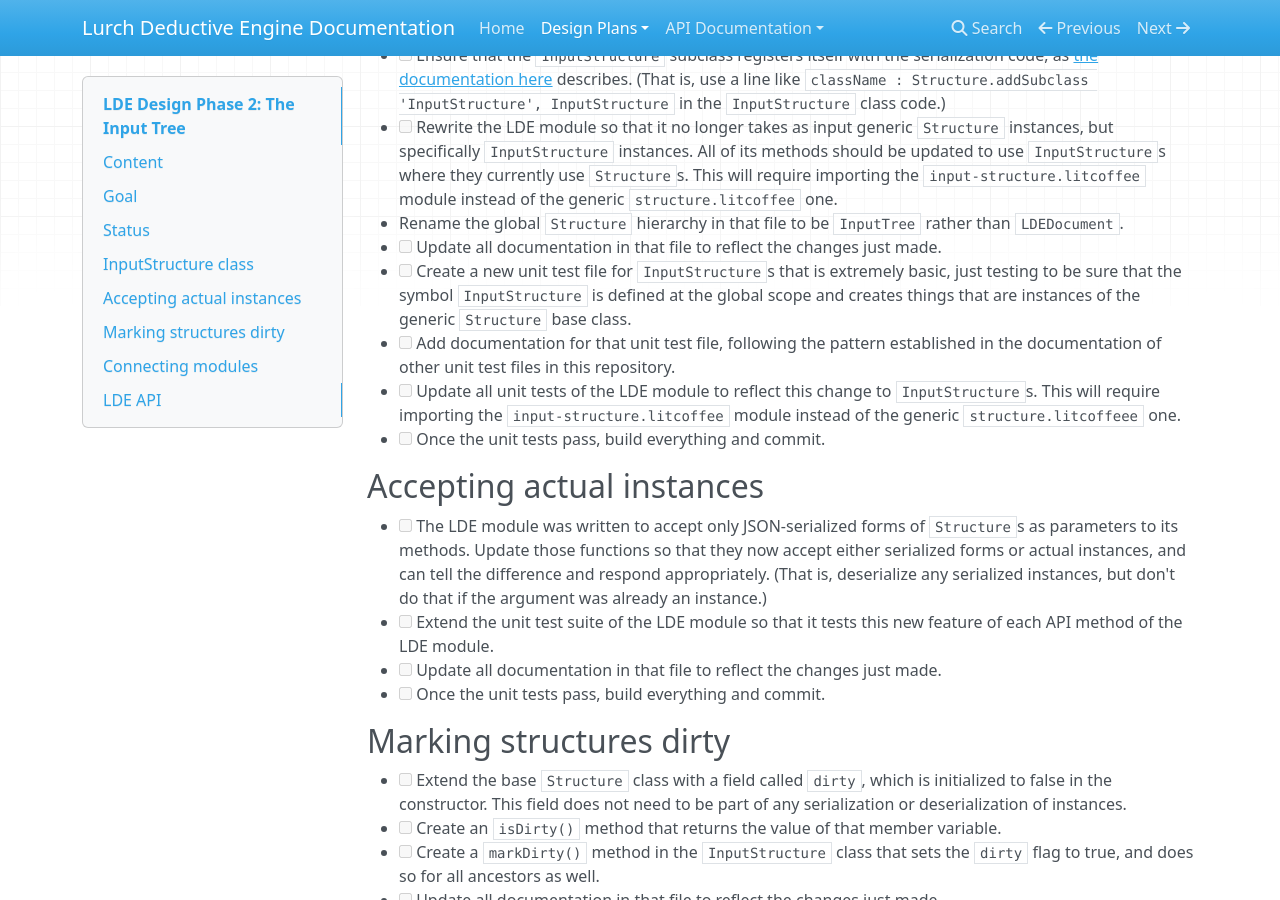
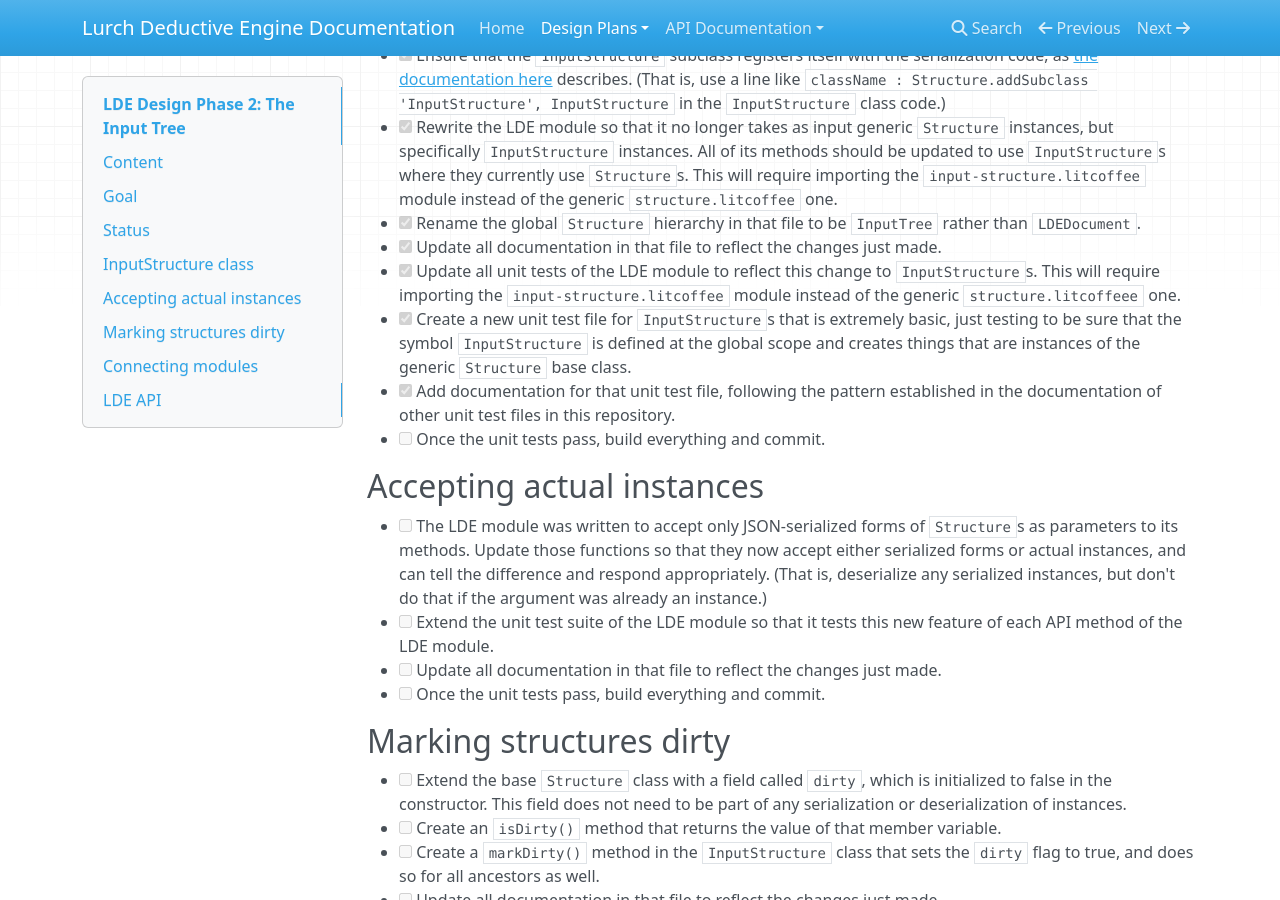
Before and after one commit to lurchmath/lde, an MkDocs documentation site: the page built from docs/phase2-input-tree.md, in a window 1280 px wide and 900 px high, scrolled down 557 px. Built offline with MkDocs 1.6.1, drawn with Linux system fonts in a browser that asks for light colours; nearby versions of some CDN libraries; old or Windows-style settings are respelled for this version of MkDocs.

```diff
--- a/docs/phase2-input-tree.md
+++ b/docs/phase2-input-tree.md
@@ -22,37 +22,37 @@ This has not been implemented.  See the tasks below.
 
 ## `InputStructure` class
 
- * [ ] Create a subclass of `Structure`, in its own new module,
+ * [x] Create a subclass of `Structure`, in its own new module,
    `src/input-structure.litcoffee`.
- * [ ] Add documentation explaining what it is and will do (though that
+ * [x] Add documentation explaining what it is and will do (though that
    documentation can grow with time).
- * [ ] Ensure that the `InputStructure` subclass registers itself with the
+ * [x] Ensure that the `InputStructure` subclass registers itself with the
    serialization code, as
    [the documentation here](https://github.com/lurchmath/lde/blob/master/src/structure.litcoffee#registering-class-names)
    describes.  (That is, use a line like
    `className : Structure.addSubclass 'InputStructure', InputStructure` in
    the `InputStructure` class code.)
- * [ ] Rewrite the LDE module so that it no longer takes as input generic
+ * [x] Rewrite the LDE module so that it no longer takes as input generic
    `Structure` instances, but specifically `InputStructure` instances.  All
    of its methods should be updated to use `InputStructure`s where they
    currently use `Structure`s.  This will require importing the
    `input-structure.litcoffee` module instead of the generic
    `structure.litcoffee` one.
- * Rename the global `Structure` hierarchy in that file to be `InputTree`
-   rather than `LDEDocument`.
- * [ ] Update all documentation in that file to reflect the changes just
+ * [x] Rename the global `Structure` hierarchy in that file to be
+   `InputTree` rather than `LDEDocument`.
+ * [x] Update all documentation in that file to reflect the changes just
    made.
- * [ ] Create a new unit test file for `InputStructure`s that is extremely
+ * [x] Update all unit tests of the LDE module to reflect this change to
+   `InputStructure`s.  This will require importing the
+   `input-structure.litcoffee` module instead of the generic
+   `structure.litcoffeee` one.
+ * [x] Create a new unit test file for `InputStructure`s that is extremely
    basic, just testing to be sure that the symbol `InputStructure` is
    defined at the global scope and creates things that are instances of the
    generic `Structure` base class.
- * [ ] Add documentation for that unit test file, following the pattern
+ * [x] Add documentation for that unit test file, following the pattern
    established in the documentation of other unit test files in this
    repository.
- * [ ] Update all unit tests of the LDE module to reflect this change to
-   `InputStructure`s.  This will require importing the
-   `input-structure.litcoffee` module instead of the generic
-   `structure.litcoffeee` one.
  * [ ] Once the unit tests pass, build everything and commit.
 
 ## Accepting actual instances
```
Also changed, not shown: 9 other files.
